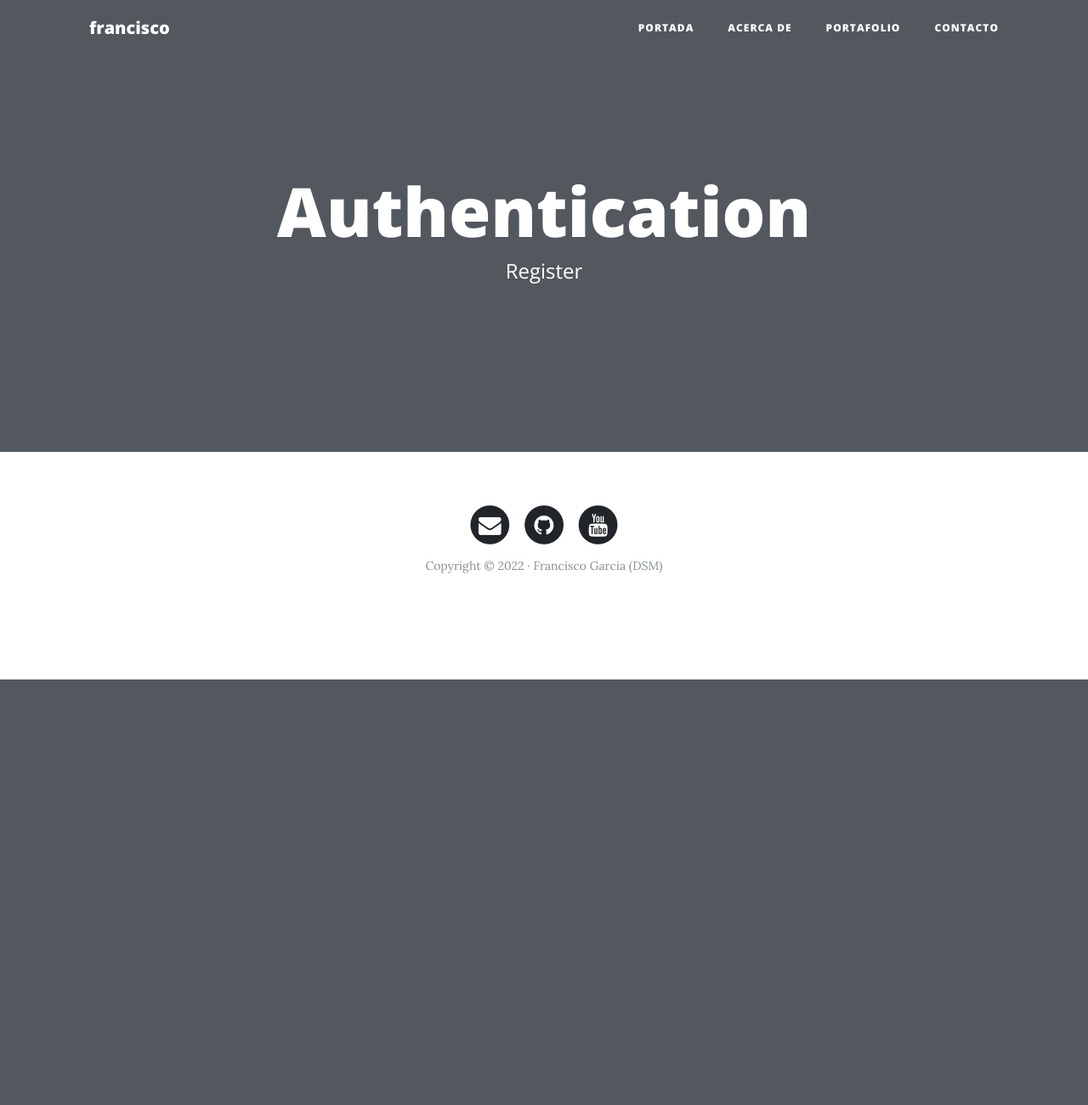
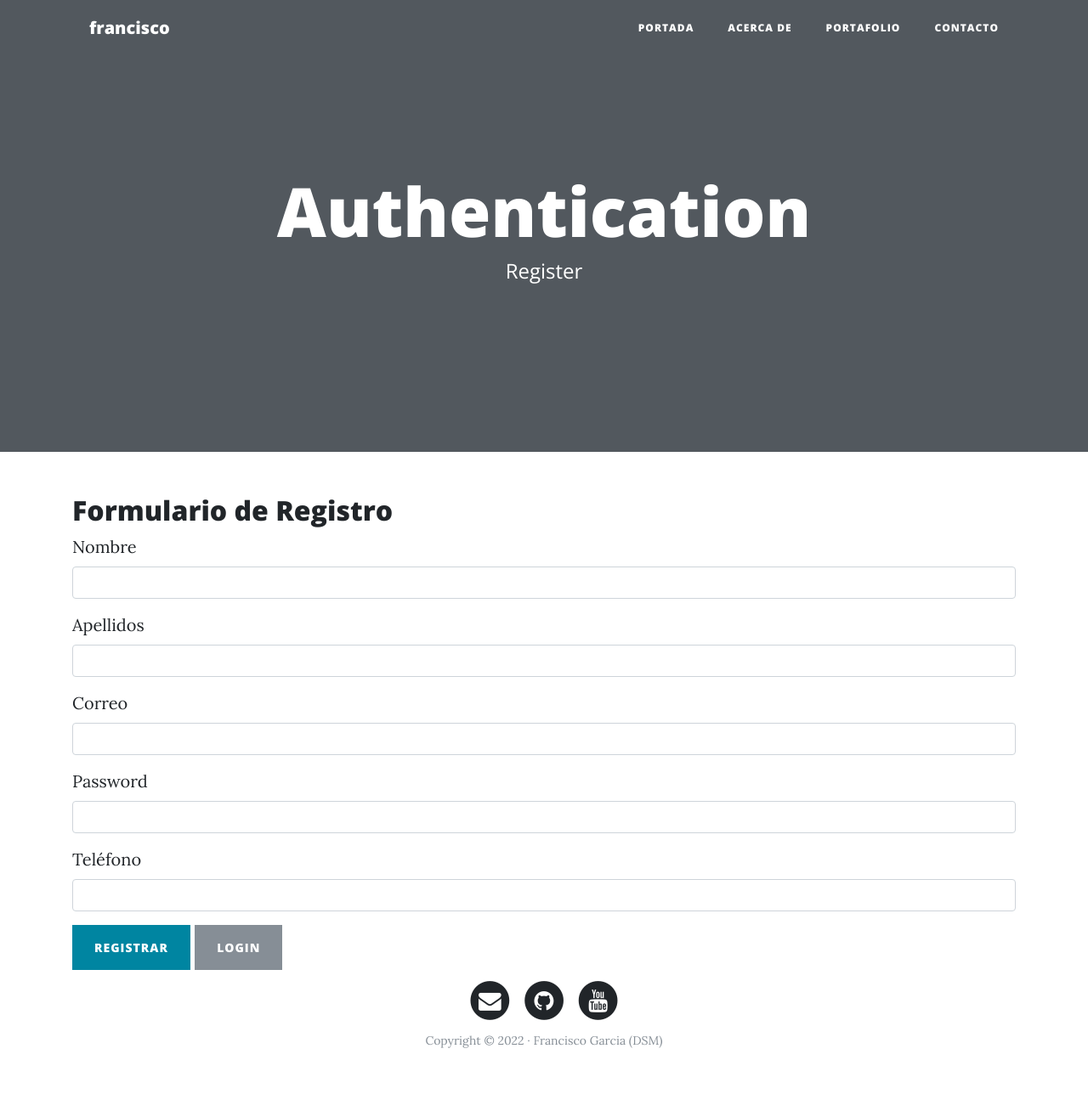
Before and after one commit to franq01/web-Flask, a Flask app: page /auth/registrer in a window 1280 px wide. Shown: the whole page at 85% size. Before the commit the page ends 800 px from the top, so only its background shows below. Run offline with Flask 2, Linux system fonts and the light colour scheme; some libraries are stand-ins or nearby versions.

Commit message:
formulario de registro

```diff
--- a/web_personal/templates/auth/registrer.html
+++ b/web_personal/templates/auth/registrer.html
@@ -4,3 +4,36 @@
 
 {% block header_title %}Authentication{% endblock %}
 {% block header_sub %}Register{% endblock %}
+
+
+{% block content%}
+
+
+<div class="container">
+    <h2>Formulario de Registro</h2>
+    <form action="">
+        <div class="form-group">
+            <label for="name">Nombre</label>
+            <input type="text" class="form-control" id="name" name="name">
+        </div>
+        <div class="form-group">
+            <label for="last_name">Apellidos</label>
+            <input type="text" class="form-control" id="last_name" name="last_name">
+        </div>
+        <div class="form-group">
+            <label for="email">Correo</label>
+            <input type="email" class="form-control" id="email" name="email">
+        </div>
+        <div class="form-group">
+            <label for="pass">Password</label>
+            <input type="password" class="form-control" id="pass" name="pass">
+        </div>
+        <div class="form-group">
+            <label for="phone">Teléfono</label>
+            <input type="number" class="form-control" id="phone" name="phone">
+        </div>
+        <button type="submit" class="btn btn-primary">Registrar</button>
+        <a type="button" class="btn btn-secondary" href="{{ url_for('login') }}">Login</a>
+    </form>
+</div>
+{%endblock%}
```
